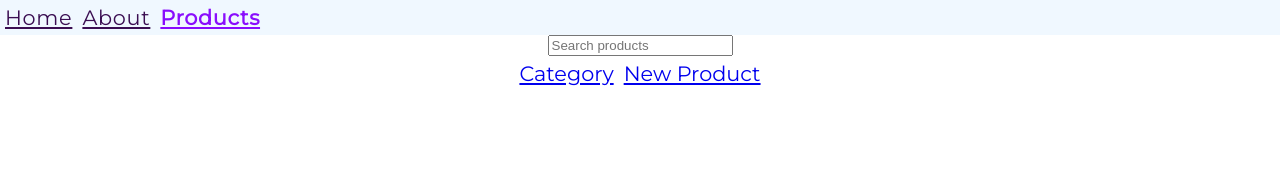
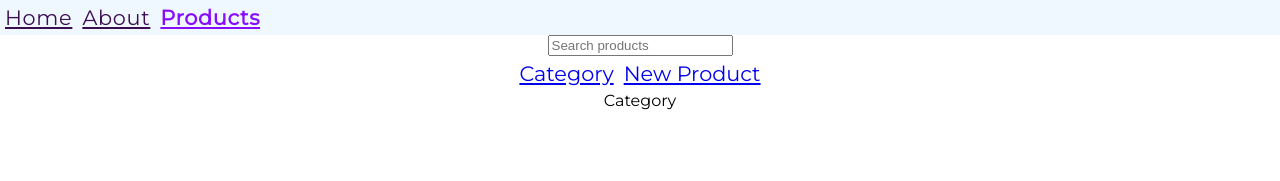
Before and after one commit to harshrajhrj/react-grasp, a React (Create React App) app: page /products in a window 1280 px wide. Shown: the top 181 px of the page. Built offline with nearby package versions, Linux system fonts and the light colour scheme.

Commit message:
added index route

```diff
--- a/src/App.js
+++ b/src/App.js
@@ -21,6 +21,7 @@ function App() {
           <Route path='about' element={<About />} />
           <Route path='order-summary' element={<OrderSummary />} />
           <Route path='products' element={<Products />}>
+            <Route index element={<Category />} />
             <Route path='category' element={<Category />} />
             <Route path='new' element={<NewProduct />} />
           </Route>
```
Also changed, not shown: 1 other file (tests, documents, lock files or other folders).
